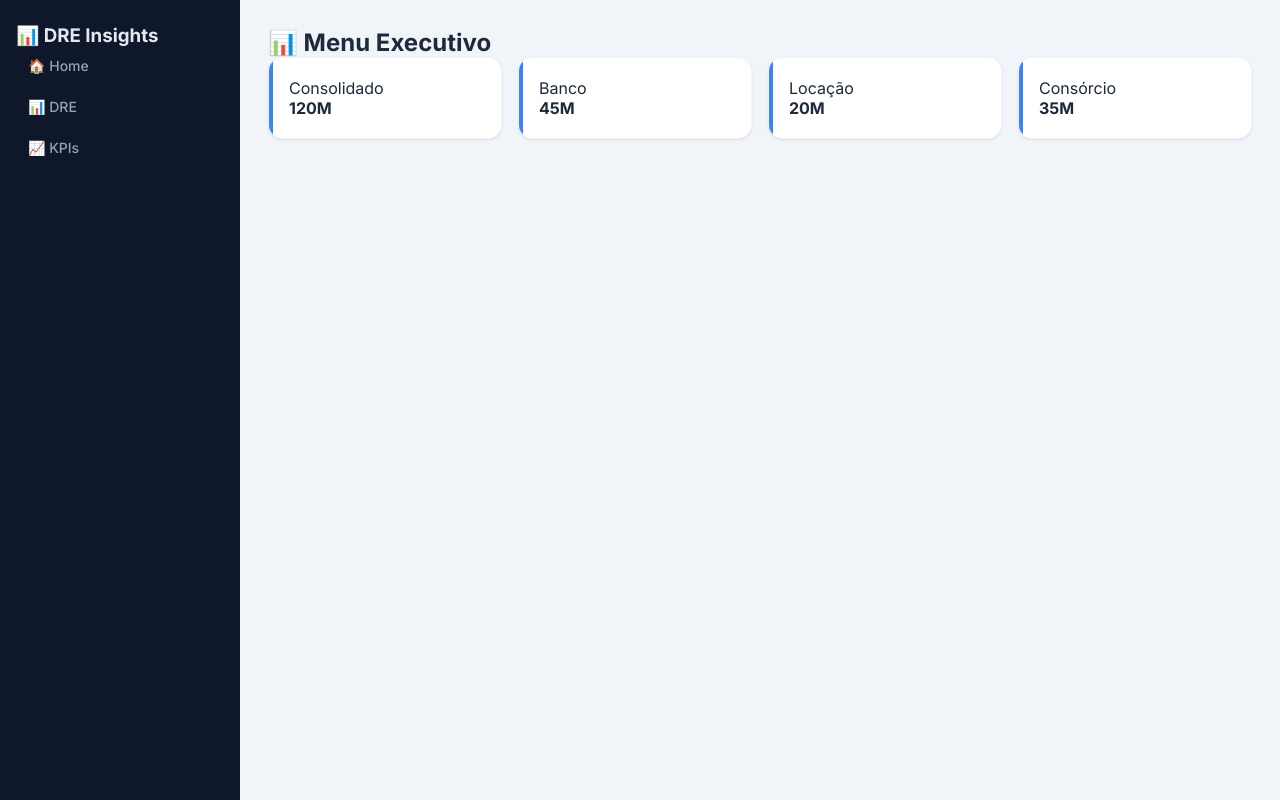
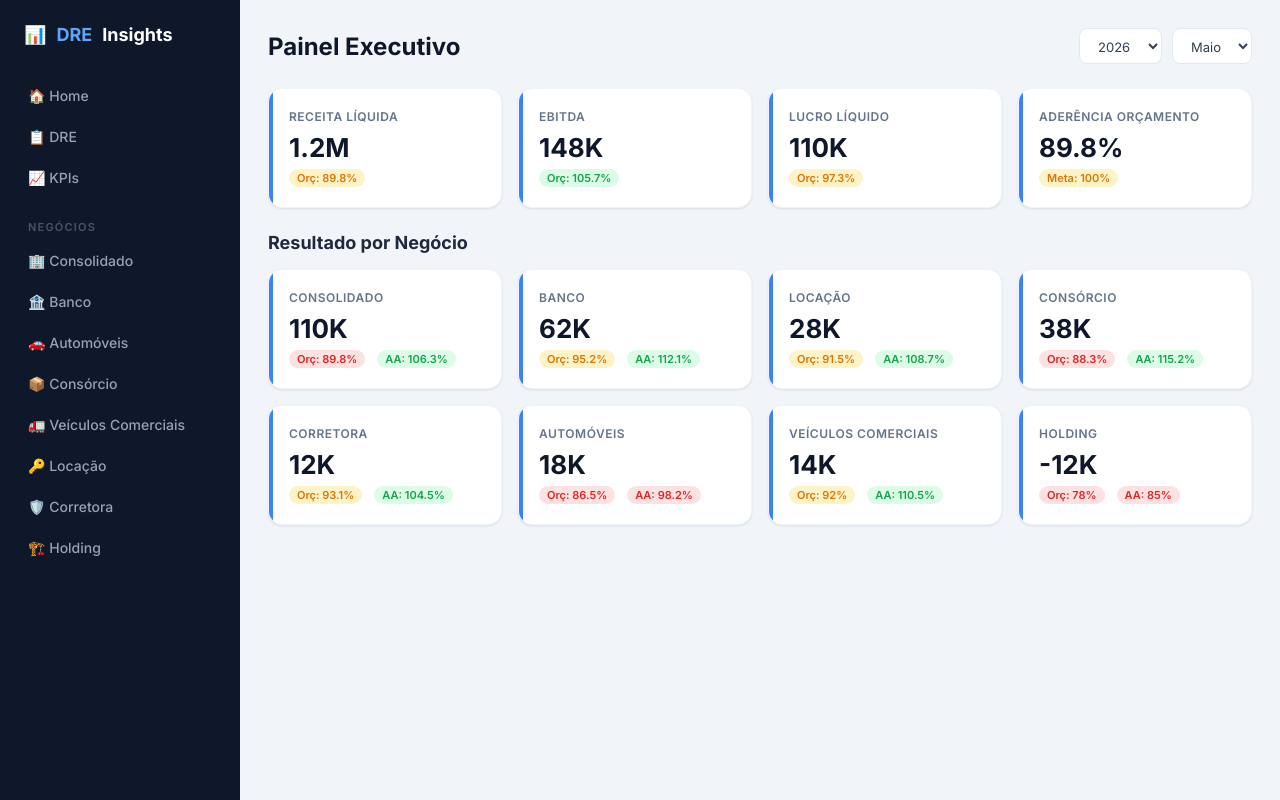
Before and after one commit to rfsignorini-spec/dre-app, a plain HTML site: page index.html in a window 1280 px wide. Drawn offline with Linux system fonts and the light colour scheme.

Commit message:
Update index.html

```diff
--- a/index.html
+++ b/index.html
@@ -1,35 +1,46 @@
 <!DOCTYPE html>
-<html>
-<head>
-<meta charset="UTF-8">
-<title>DRE Insights</title>
-<link rel="stylesheet" href="estilo.css">
-</head>
-
+<html lang="pt-br">
+<head><meta charset="UTF-8"><title>DRE Insights</title>
+<link rel="stylesheet" href="estilo.css"></head>
 <body>
 
 <div class="sidebar">
-    <h3>📊 DRE Insights</h3>
-
+    <div class="logo">📊 <span>DRE</span> Insights</div>
     <a href="index.html">🏠 Home</a>
-    <a href="dre.html">📊 DRE</a>
+    <a href="dre.html">📋 DRE</a>
     <a href="kpi.html">📈 KPIs</a>
+    <div class="section-title">Negócios</div>
+    <a href="dre.html">🏢 Consolidado</a>
+    <a href="dre.html">🏦 Banco</a>
+    <a href="dre.html">🚗 Automóveis</a>
+    <a href="dre.html">📦 Consórcio</a>
+    <a href="dre.html">🚛 Veículos Comerciais</a>
+    <a href="dre.html">🔑 Locação</a>
+    <a href="dre.html">🛡️ Corretora</a>
+    <a href="dre.html">🏗️ Holding</a>
 </div>
 
 <div class="main">
+    <div class="topbar">
+        <h1>Painel Executivo</h1>
+        <div class="filters">
+            <select><option>2026</option><option>2025</option></select>
+            <select><option>Maio</option><option>Abril</option></select>
+        </div>
+    </div>
 
-<h2>📊 Menu Executivo</h2>
+    <div class="cards">
+        <div class="card"><div class="card-title">Receita Líquida</div><div class="card-value" id="sumRec">-</div><div class="card-meta"><span class="tag yellow">Orç: 89.8%</span></div></div>
+        <div class="card"><div class="card-title">EBITDA</div><div class="card-value" id="sumEbitda">-</div><div class="card-meta"><span class="tag green">Orç: 105.7%</span></div></div>
+        <div class="card"><div class="card-title">Lucro Líquido</div><div class="card-value" id="sumLucro">-</div><div class="card-meta"><span class="tag yellow">Orç: 97.3%</span></div></div>
+        <div class="card"><div class="card-title">Aderência Orçamento</div><div class="card-value" id="sumAder">-</div><div class="card-meta"><span class="tag yellow">Meta: 100%</span></div></div>
+    </div>
 
-<div class="cards">
-
-<div class="card">Consolidado<br><strong>120M</strong></div>
-<div class="card">Banco<br><strong>45M</strong></div>
-<div class="card">Locação<br><strong>20M</strong></div>
-<div class="card">Consórcio<br><strong>35M</strong></div>
-
+    <h2 style="margin-bottom:16px;font-size:18px">Resultado por Negócio</h2>
+    <div class="cards" id="negociosCards"></div>
 </div>
 
-</div>
-
-</body>
-</html>
+<script src="dados.js"></script>
+<script src="app.js"></script>
+<script>renderHome();</script>
+</body></html>
```
